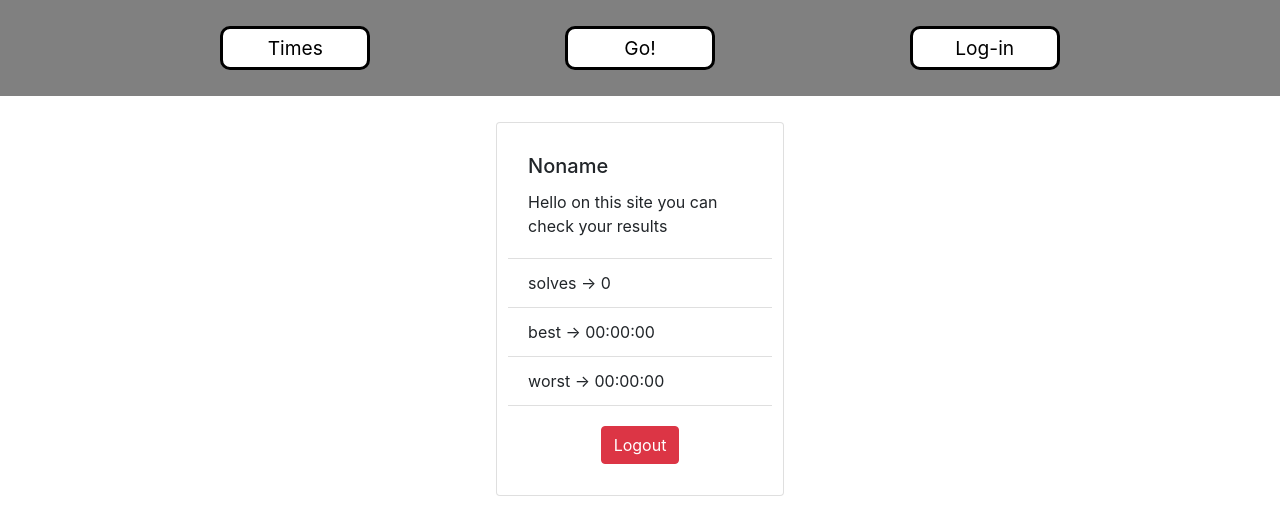
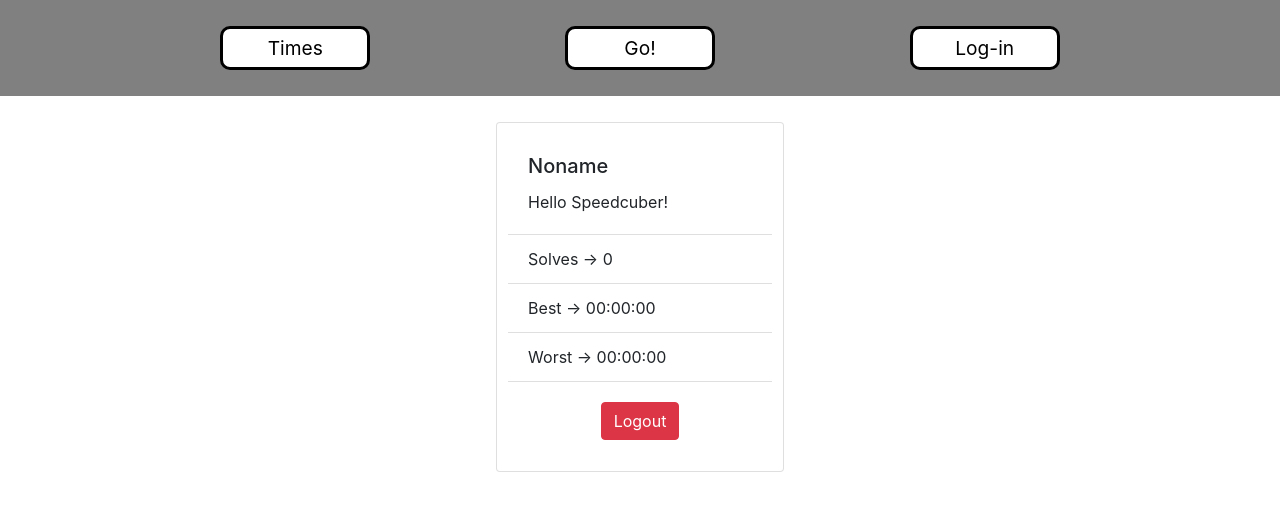
Before and after one commit to wiotrek/timer, an Angular app: page /profile in a window 1280 px wide. Shown: the top 532 px of the page. Built offline with nearby package versions, Linux system fonts and the light colour scheme; no server answers.

Commit message:
i thinking thats all project is correct

```diff
--- a/src/app/profile/profile.component.html
+++ b/src/app/profile/profile.component.html
@@ -2,12 +2,12 @@
     <div class="card" style="width: 18rem;">
         <div class="card-body">
             <h5 class="card-title">{{username | titlecase}}</h5>
-            <p class="card-text">Hello on this site you can check your results</p>
+            <p class="card-text">Hello Speedcuber!</p>
         </div>
         <ul class="list-group list-group-flush">
-            <li class="list-group-item">solves -> {{yourAmountOfTimes}}</li>
-            <li class="list-group-item">best -> {{yourBestTime}}</li>
-            <li class="list-group-item">worst -> {{yourWorstTime}}</li>
+            <li class="list-group-item">Solves -> {{yourAmountOfTimes}}</li>
+            <li class="list-group-item">Best -> {{yourBestTime}}</li>
+            <li class="list-group-item">Worst -> {{yourWorstTime}}</li>
         </ul>
         <div class="card-body div_button">
             <button type="button" class="btn btn-danger"
--- a/src/app/profile/profile.component.ts
+++ b/src/app/profile/profile.component.ts
@@ -1,7 +1,5 @@
 import { Component, OnInit } from '@angular/core';
 import { ServiceService } from '../service.service';
-import { Location } from '@angular/common';
-import { ActivatedRoute } from '@angular/router';
 import { Stopwatch } from '../timer/stopwatch';
 
 @Component({
@@ -51,7 +49,11 @@ export class ProfileComponent implements OnInit {
   private scoresGet = () => {
     this.userService.scoreGet().subscribe(
       response => {
-        this.yourAmountOfTimes = response.length;
+        if (response.length > 0){
+          this.yourAmountOfTimes = response.length;
+        }else {
+          this.yourAmountOfTimes = 0;
+        }
       },
       err => {
         this.yourAmountOfTimes = 0;
@@ -62,7 +64,11 @@ export class ProfileComponent implements OnInit {
   private scoresBest = () => {
     this.userService.scoreBest().subscribe(
       response => {
-        this.yourBestTime = this.stopwatch.timer(response[0].name);
+        if (response.length > 0){
+          this.yourBestTime = this.stopwatch.timer(response[0].name);
+        }else {
+          this.yourBestTime = '00:00:00';
+        }
       },
       err => {
         this.yourBestTime = '00:00:00';
@@ -73,7 +79,11 @@ export class ProfileComponent implements OnInit {
   private scoresWorst = () => {
     this.userService.scoreWorst().subscribe(
       response => {
-        this.yourWorstTime = this.stopwatch.timer(response[0].name);
+        if (response.length > 0){
+          this.yourWorstTime = this.stopwatch.timer(response[0].name);
+        }else {
+          this.yourWorstTime = '00:00:00';
+        }
       },
       err => {
         this.yourWorstTime = '00:00:00';
--- a/src/app/score/score.component.css
+++ b/src/app/score/score.component.css
@@ -12,7 +12,7 @@
     .score-section.item-a::before {
         content:'';
         position: absolute;
-        width: 20%;
+        width: 50%;
         height: 100%;
         z-index: -1;
         background-color: yellow;
@@ -70,7 +70,7 @@
     }
     .score-section.item-a::before {
         width: 50%;
-        height: 60%;
+        height: 40%;
     }
     .score-table {
         width: 100%;
--- a/src/app/score/score.component.html
+++ b/src/app/score/score.component.html
@@ -1,5 +1,4 @@
-<h1 *ngIf='scoresLength === undefined'>NO RESULTS!</h1>
-<div *ngIf='scoresLength !== undefined' class="score-container">
+<div *ngIf='scoresLength !== undefined && scoresLength > 0; else noresult' class="score-container">
 
     <section class='score-section item-a'>
         <table class='score-table'>
@@ -11,14 +10,6 @@
                 <td>Worst: </td>
                 <td style='color:red'>{{scoreWorst}}</td>
             </tr>
-            <!-- <tr>
-                <td>Avg: </td>
-                <td>{{avgScore()}}</td>
-            </tr>
-            <tr>
-                <td>Avg12: </td>
-                <td>{{avg12Score()}}</td>
-            </tr> -->
             <tr>
                 <td>Amount: </td>
                 <td>{{scoresLength}}</td>
@@ -45,3 +36,5 @@
         </article>
     </section>
 </div>
+
+<ng-template #noresult><h1 #noresult>NO RESULTS!</h1></ng-template>
--- a/src/app/score/score.component.ts
+++ b/src/app/score/score.component.ts
@@ -21,9 +21,12 @@ export class ScoreComponent {
 
   // tslint:disable-next-line: use-lifecycle-interface
   ngOnInit(): void {
+
+    if (this.ts.isLogIn === true){
       this.scoresGet();
       this.scoresBest();
       this.scoresWorst();
+    }
   }
 
   public delElementScore = (id: number) => {
@@ -37,27 +40,13 @@ export class ScoreComponent {
     );
   }
 
-  // avgScore(): string {
-  //   const sortTimes = this.allTimes.slice();
-  //   const reducer = (accumulator: number, currentValue: number) => accumulator + currentValue;
-  //   let score = sortTimes.reduce(reducer);
-  //   score = score / sortTimes.length;
-  //   return this.stopwatch.timer(score);
-  // }
-  // avg12Score(): string {
-  //   const sortTimes = this.allTimes.slice(0, 12);
-  //   const reducer = (accumulator: number, currentValue: number) => accumulator + currentValue;
-  //   let score = sortTimes.reduce(reducer);
-  //   score = score / sortTimes.length;
-  //   return this.stopwatch.timer(score);
-  // }
-
-
   private scoresGet = () => {
     this.ts.scoreGet().subscribe(
       response => {
+        if (response.length > 0){
           this.scoresAll = response;
           this.scoresLength = response.length;
+        }
       },
       err => {}
     );
@@ -66,7 +55,9 @@ export class ScoreComponent {
   private scoresBest = () => {
     this.ts.scoreBest().subscribe(
       response => {
+        if (response.length > 0){
           this.scoreBest = this.stopwatch.timer(response[0].name);
+        }
       },
       err => {
         this.scoreBest = '-';
@@ -77,7 +68,9 @@ export class ScoreComponent {
   private scoresWorst = () => {
     this.ts.scoreWorst().subscribe(
       response => {
+        if (response.length) {
           this.scoreWorst = this.stopwatch.timer(response[0].name);
+        }
       },
       err => {
         this.scoreWorst = '-';
```
Lines whose indentation alone changed are shown as unchanged.
